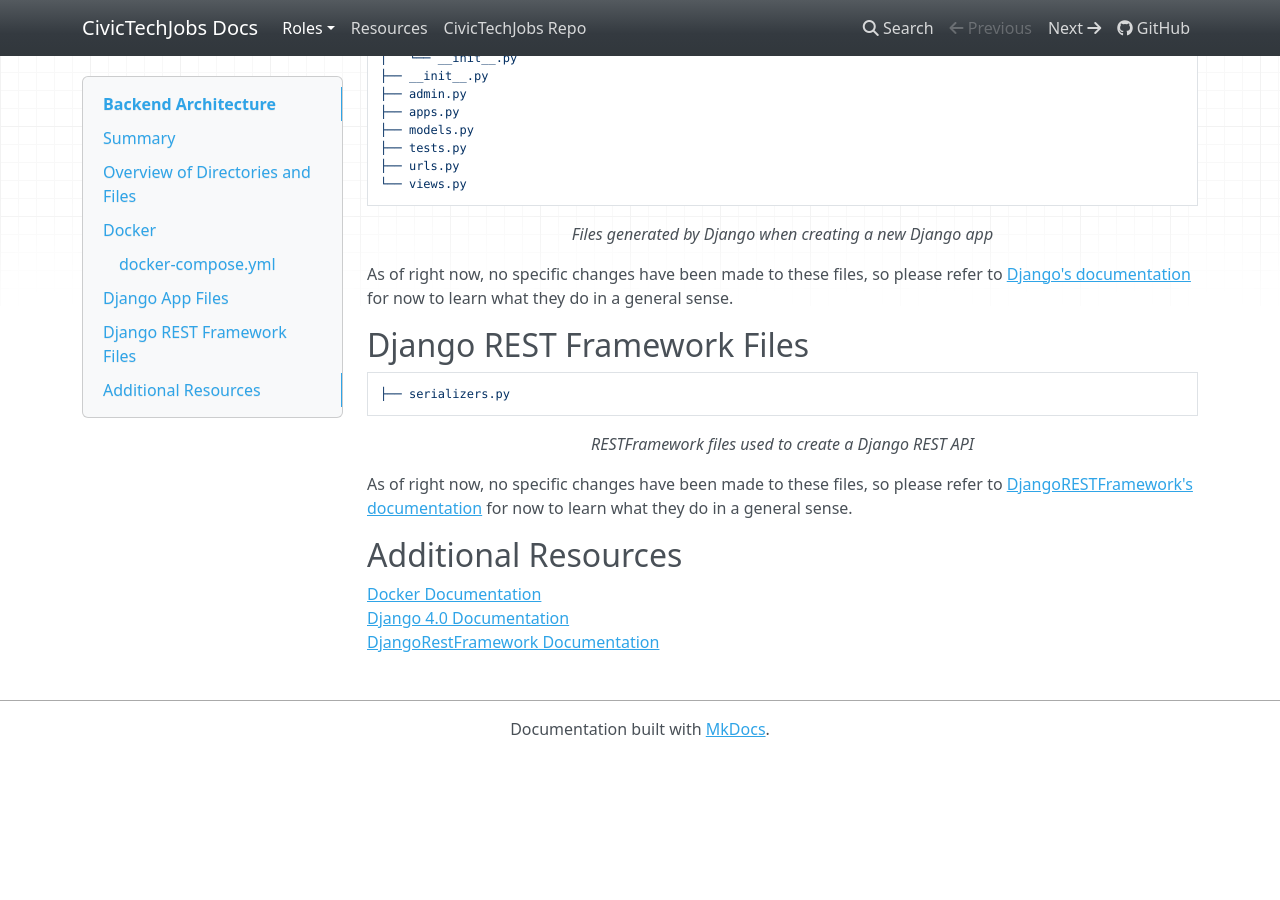
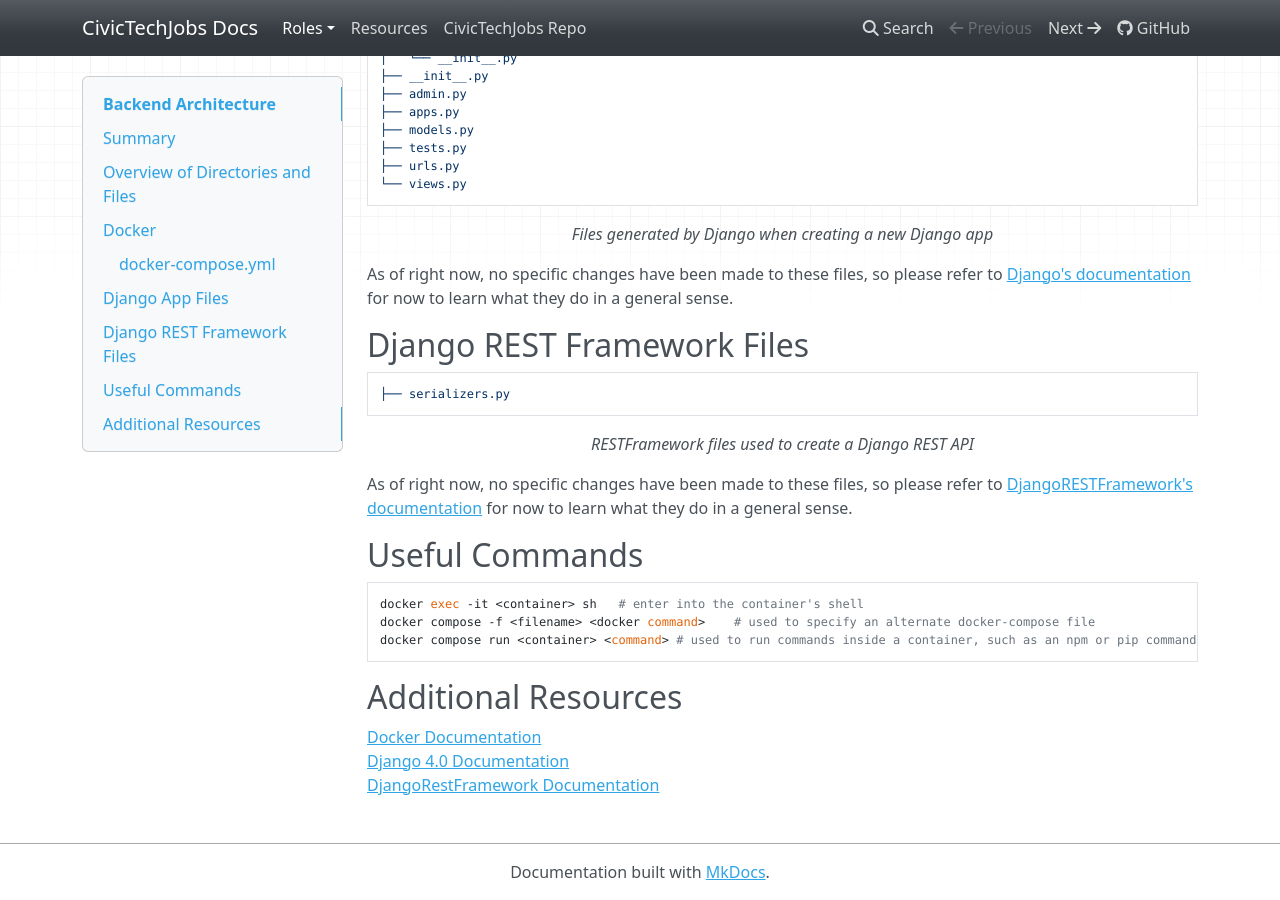
Before and after one commit to hackforla/CivicTechJobs-Documentation, an MkDocs documentation site: the page built from docs/developer/backend.md, in a window 1280 px wide and 900 px high, scrolled down 2180 px. Built offline with MkDocs 1.6.1, drawn with Linux system fonts in a browser that asks for light colours; nearby versions of some CDN libraries; before the commit the page ends 2937 px from its top, so only the background shows below that.

Commit message:
Update backend.md

````diff
--- a/docs/developer/backend.md
+++ b/docs/developer/backend.md
@@ -98,6 +98,15 @@ As of right now, no specific changes have been made to these files, so please re
 
 As of right now, no specific changes have been made to these files, so please refer to [DjangoRESTFramework's documentation](https://www.django-rest-framework.org/) for now to learn what they do in a general sense.
 
+## Useful Commands
+
+```bash
+docker exec -it <container> sh   # enter into the container's shell
+docker compose -f <filename> <docker command>    # used to specify an alternate docker-compose file
+docker compose run <container> <command> # used to run commands inside a container, such as an npm or pip command
+```
+
+
 ## Additional Resources
 [Docker Documentation](https://docs.docker.com/)<br>
 [Django 4.0 Documentation](https://docs.djangoproject.com/en/4.0/)<br>
````
